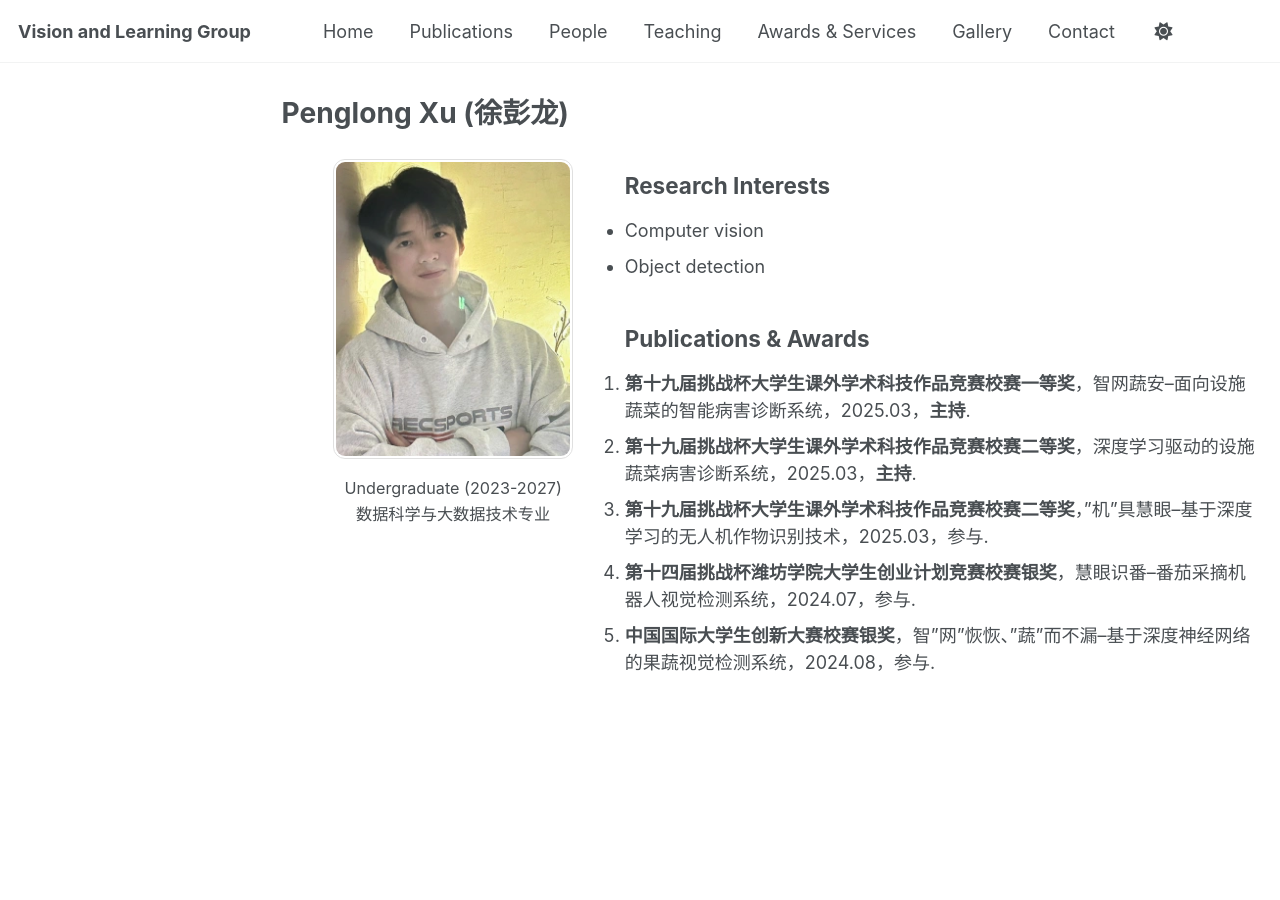
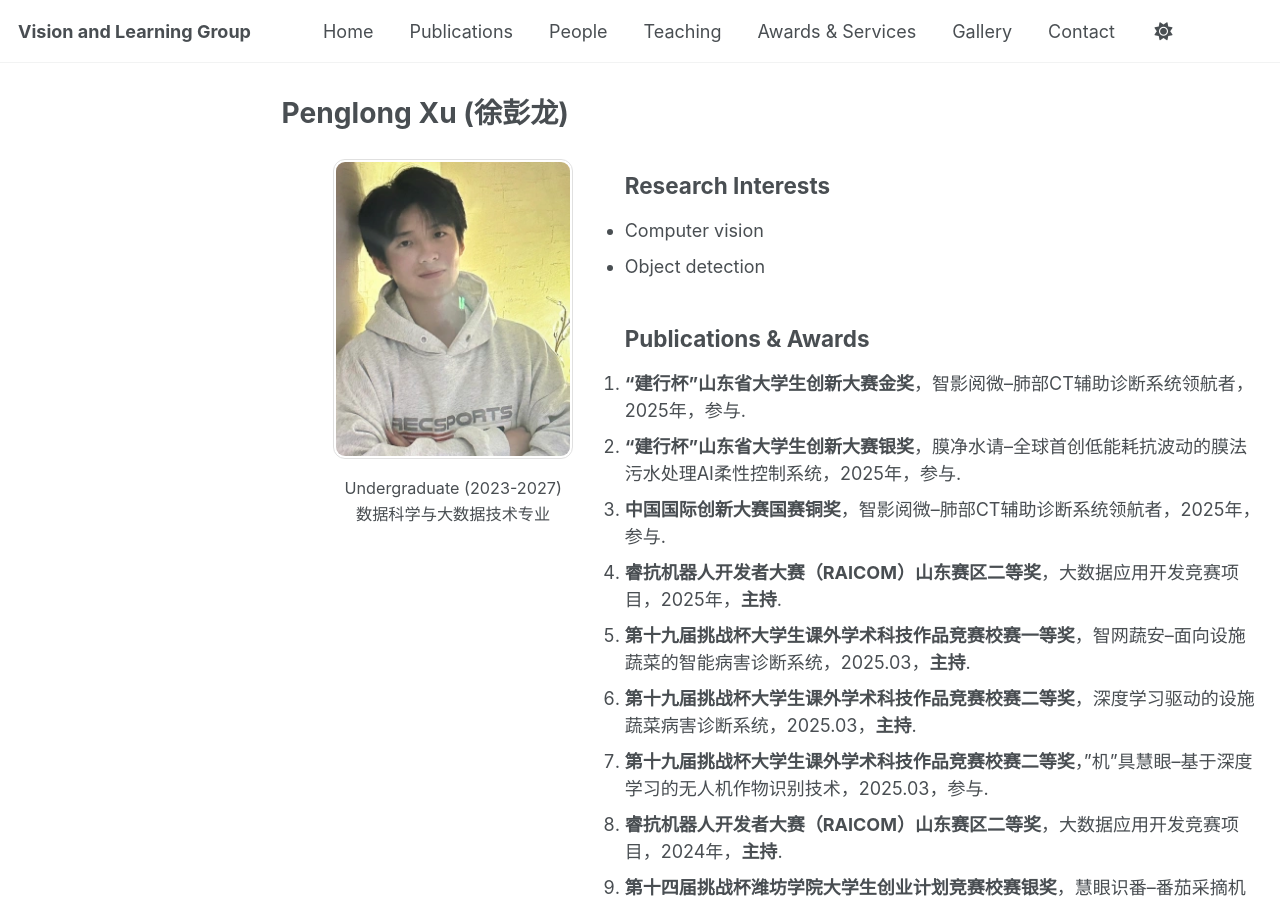
Before and after one commit to guoxuliu/guoxuliu.github.io, a Jekyll site: the page built from _people/xupenglong.md, in a window 1280 px wide and 900 px high. Built offline with Jekyll 4.4.1, drawn with Linux system fonts in a browser that asks for light colours.

Commit message:
update xupenglong

```diff
--- a/_people/xupenglong.md
+++ b/_people/xupenglong.md
@@ -21,8 +21,13 @@ author_profile: false
 
 ## Publications & Awards
 
+1. **“建行杯”山东省大学生创新大赛金奖**，智影阅微--肺部CT辅助诊断系统领航者，2025年，参与.
+1. **“建行杯”山东省大学生创新大赛银奖**，膜净水请--全球首创低能耗抗波动的膜法污水处理AI柔性控制系统，2025年，参与.
+1. **中国国际创新大赛国赛铜奖**，智影阅微--肺部CT辅助诊断系统领航者，2025年，参与.
+1. **睿抗机器人开发者大赛（RAICOM）山东赛区二等奖**，大数据应用开发竞赛项目，2025年，**主持**.
 1. **第十九届挑战杯大学生课外学术科技作品竞赛校赛一等奖**，智网蔬安--面向设施蔬菜的智能病害诊断系统，2025.03，**主持**.
 1. **第十九届挑战杯大学生课外学术科技作品竞赛校赛二等奖**，深度学习驱动的设施蔬菜病害诊断系统，2025.03，**主持**.
 1. **第十九届挑战杯大学生课外学术科技作品竞赛校赛二等奖**，"机"具慧眼--基于深度学习的无人机作物识别技术，2025.03，参与.
+1. **睿抗机器人开发者大赛（RAICOM）山东赛区二等奖**，大数据应用开发竞赛项目，2024年，**主持**.
 1. **第十四届挑战杯潍坊学院大学生创业计划竞赛校赛银奖**，慧眼识番--番茄采摘机器人视觉检测系统，2024.07，参与.
 1. **中国国际大学生创新大赛校赛银奖**，智"网"恢恢、"蔬"而不漏--基于深度神经网络的果蔬视觉检测系统，2024.08，参与.
```
